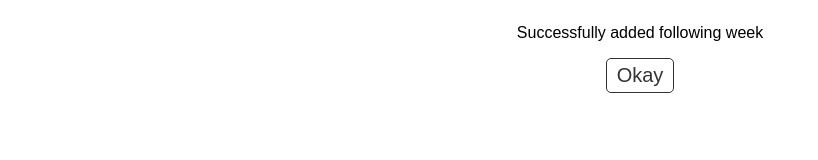
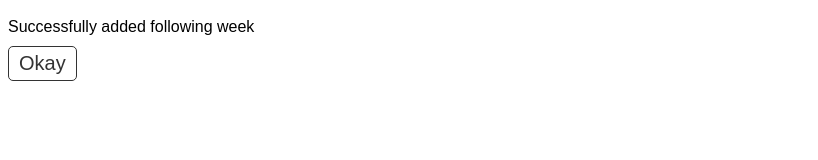
Before and after one commit to chrisbreiding/quick-site, a plain HTML site: page index.html in a window 1280 px wide. Both pictures are taken after a click on the button "Add Following Week". Shown: the whole page, without its empty margins (0-818 px from the left). Drawn offline with Linux system fonts and the light colour scheme.

Commit message:
reduce vertical margin, left justify

```diff
--- a/index.html
+++ b/index.html
@@ -8,10 +8,8 @@
 
   <style>
     body {
-      align-items: center;
       display: flex;
       font-family: sans-serif;
-      justify-content: center;
     }
 
     button {
@@ -29,7 +27,7 @@
     }
 
     p {
-      text-align: center;
+      margin: 10px 0;
     }
 
     .hide {
```
